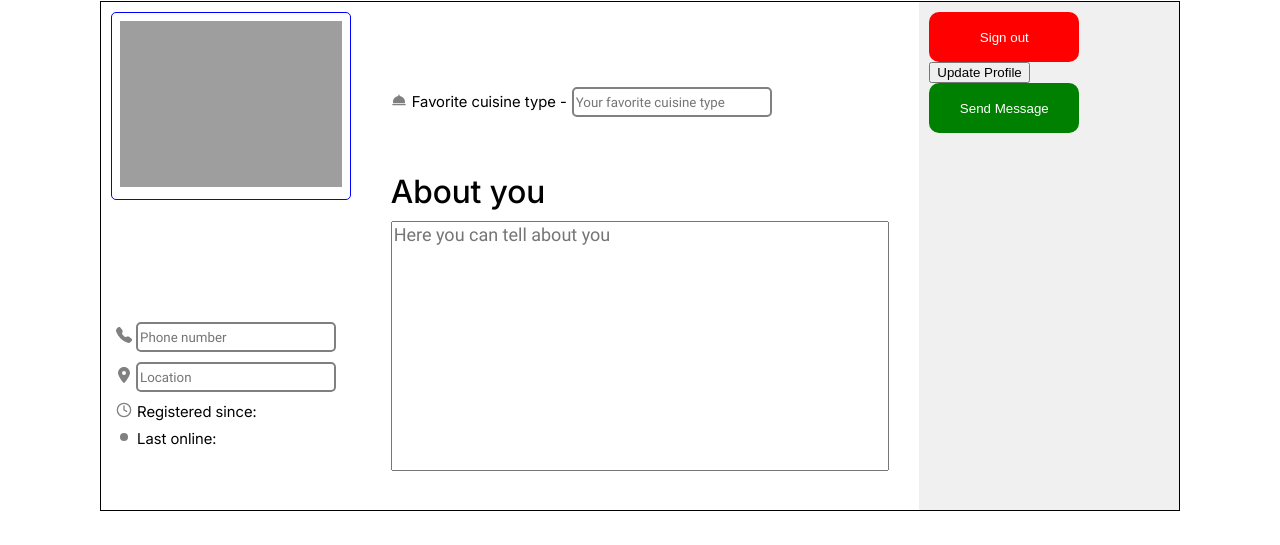
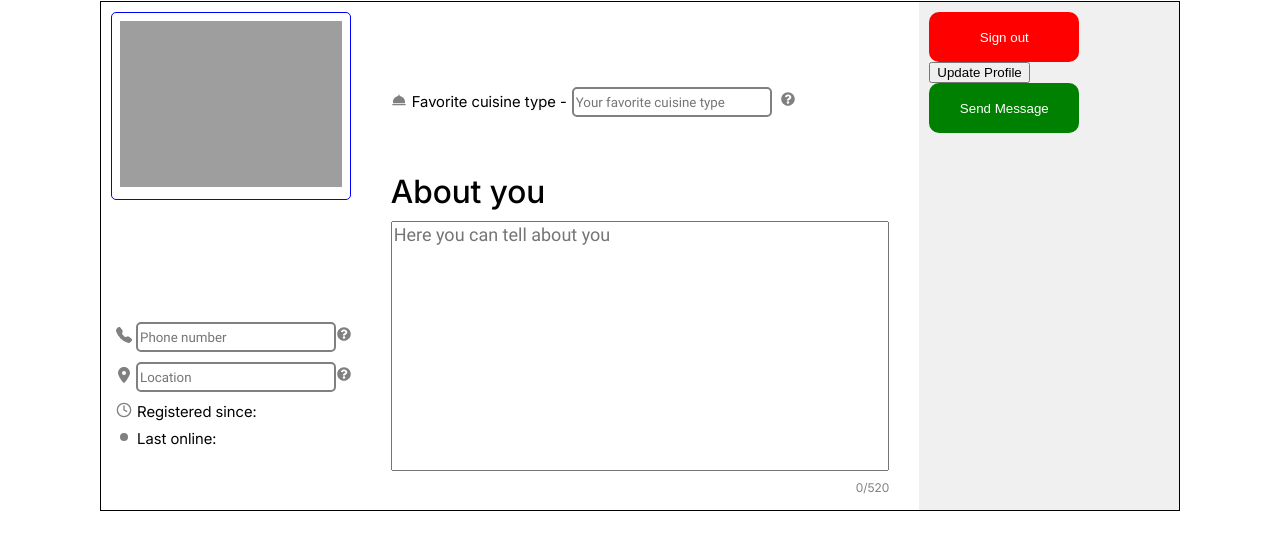
Before and after one commit to jackboys910/Test-Modsen, a React app in the folder frontend/: page /profile in a window 1280 px wide. Shown: the part 249-794 px from the top of the page. Built offline with nearby package versions, Linux system fonts and the light colour scheme; no server answers.

Commit message:
feat: added validation for ProfilePage inputs and added tooltips

```diff
--- a/frontend/src/components/ProfileDescription/index.styled.ts
+++ b/frontend/src/components/ProfileDescription/index.styled.ts
@@ -1,22 +1,12 @@
 import styled from 'styled-components';
+import { FaQuestionCircle } from 'react-icons/fa';
 
 export const ProfileDescriptionWrapper = styled.div`
   width: 50%;
   padding: 25px 10px 25px 10px;
 `;
 
-export const StyledNickname = styled.input`
-  font-family: 'RobotoRegular';
-  color: green;
-  font-size: 30px;
-  width: 30%;
-  height: 50px;
-  display: block;
-  border: none;
-  border-bottom: 1px solid black;
-`;
-
-export const StyledNickkname = styled.h2`
+export const StyledNickname = styled.h2`
   font-family: 'RobotoRegular';
   color: green;
   font-size: 30px;
@@ -27,6 +17,7 @@ export const StyledNickkname = styled.h2`
 `;
 
 export const InfoWrapper = styled.div`
+  position: relative;
   margin-top: 10px;
   display: flex;
   gap: 5px;
@@ -47,6 +38,38 @@ export const StyledInfo = styled.input`
   width: 200px;
 `;
 
+export const QuestionIcon = styled(FaQuestionCircle)`
+  cursor: pointer;
+  position: absolute;
+  right: 19%;
+  top: 5px;
+
+  &:hover {
+    color: #4f4f4f;
+  }
+`;
+
+export const Tooltip = styled.div`
+  font-family: 'InterRegular';
+  position: absolute;
+  top: 90%;
+  left: 68%;
+  width: 120px;
+  height: 60px;
+  background-color: white;
+  border: 1px solid grey;
+  border-radius: 5px;
+  padding: 5px;
+  box-shadow: 0 0 10px rgba(0, 0, 0, 0.1);
+  color: black;
+  font-size: 12px;
+  z-index: 1000;
+  display: flex;
+  align-items: center;
+  justify-content: center;
+  pointer-events: none;
+`;
+
 export const StyledAbout = styled.p`
   font-family: 'InterMedium';
   font-size: 32px;
@@ -62,3 +85,11 @@ export const StyledDescription = styled.textarea`
   resize: none;
   text-align: start;
 `;
+
+export const CharCount = styled.div`
+  font-family: 'InterRegular';
+  font-size: 12px;
+  color: grey;
+  text-align: right;
+  margin-top: 5px;
+`;
--- a/frontend/src/components/ProfileDescription/index.tsx
+++ b/frontend/src/components/ProfileDescription/index.tsx
@@ -1,14 +1,16 @@
-import React from 'react';
+import React, { useState } from 'react';
 import { BiSolidDish } from 'react-icons/bi';
 import {
   ProfileDescriptionWrapper,
   StyledNickname,
-  StyledNickkname,
   InfoWrapper,
   StyledAbout,
   StyledCuisine,
   StyledInfo,
+  QuestionIcon,
+  Tooltip,
   StyledDescription,
+  CharCount,
 } from './index.styled';
 
 interface ProfileDescriptionProps {
@@ -16,19 +18,24 @@ interface ProfileDescriptionProps {
   nickname: string;
   cuisine: string;
   onChange: (field: string, value: string) => void;
+  errors: {
+    cuisine: boolean;
+    description: boolean;
+  };
 }
 
-const ProfileDescription: React.FC<ProfileDescriptionProps> = ({ description, nickname, cuisine, onChange }) => {
+const ProfileDescription: React.FC<ProfileDescriptionProps> = ({ description, nickname, cuisine, onChange, errors }) => {
+  const [showTooltip, setShowTooltip] = useState<{ [key: string]: boolean }>({
+    cuisine: false,
+  });
+
+  const toggleTooltip = (field: string) => {
+    setShowTooltip((prev) => ({ ...prev, [field]: !prev[field] }));
+  };
+
   return (
     <ProfileDescriptionWrapper>
-      {/* <StyledNickname
-        type='text'
-        name='nickname'
-        value={nickname}
-        onChange={(e) => onChange('nickname', e.target.value)}
-        placeholder='Nickname'
-      /> */}
-      <StyledNickkname>{nickname}</StyledNickkname>
+      <StyledNickname>{nickname}</StyledNickname>
       <InfoWrapper>
         <BiSolidDish color='grey' style={{ marginTop: '5px' }} />
         <StyledCuisine>Favorite cuisine type - </StyledCuisine>
@@ -37,7 +44,16 @@ const ProfileDescription: React.FC<ProfileDescriptionProps> = ({ description, ni
           value={cuisine}
           onChange={(e) => onChange('cuisine', e.target.value)}
           placeholder='Your favorite cuisine type'
+          style={{ border: errors.cuisine ? '2px solid red' : undefined }}
         />
+        <QuestionIcon
+          size={14}
+          onMouseEnter={() => setShowTooltip({ ...showTooltip, cuisine: true })}
+          onMouseLeave={() => setShowTooltip({ ...showTooltip, cuisine: false })}
+          onClick={() => toggleTooltip('cuisine')}
+          style={{ color: errors.cuisine ? 'green' : 'grey' }}
+        />
+        {showTooltip.cuisine && <Tooltip>English letters, ',', '.', max 35 characters</Tooltip>}
       </InfoWrapper>
       <StyledAbout>About you</StyledAbout>
       <StyledDescription
@@ -45,7 +61,9 @@ const ProfileDescription: React.FC<ProfileDescriptionProps> = ({ description, ni
         value={description}
         onChange={(e) => onChange('description', e.target.value)}
         placeholder='Here you can tell about you'
+        style={{ border: errors.description || description.length > 520 ? '2px solid red' : undefined }}
       />
+      <CharCount style={{ color: description.length > 520 ? 'red' : 'grey' }}>{description.length}/520</CharCount>
     </ProfileDescriptionWrapper>
   );
 };
--- a/frontend/src/components/ProfileInfo/index.styled.ts
+++ b/frontend/src/components/ProfileInfo/index.styled.ts
@@ -1,4 +1,5 @@
 import styled from 'styled-components';
+import { FaQuestionCircle } from 'react-icons/fa';
 import { COLORS } from '@constants/styles/mainColors';
 
 export const ProfileInfoWrapper = styled.div`
@@ -69,6 +70,38 @@ export const StyledInfoInput = styled.input`
   // }
 `;
 
+export const QuestionIcon = styled(FaQuestionCircle)`
+  cursor: pointer;
+  position: absolute;
+  right: -15px;
+  top: 5px;
+
+  &:hover {
+    color: #4f4f4f;
+  }
+`;
+
+export const Tooltip = styled.div`
+  font-family: 'InterRegular';
+  position: absolute;
+  top: 80%;
+  left: 80%;
+  width: 120px;
+  height: 60px;
+  background-color: white;
+  border: 1px solid grey;
+  border-radius: 5px;
+  padding: 5px;
+  box-shadow: 0 0 10px rgba(0, 0, 0, 0.1);
+  color: black;
+  font-size: 12px;
+  z-index: 1000;
+  display: flex;
+  align-items: center;
+  justify-content: center;
+  pointer-events: none;
+`;
+
 export const StyledTime = styled.p`
   font-family: 'InterRegular';
   font-size: 15px;
--- a/frontend/src/components/ProfileInfo/index.tsx
+++ b/frontend/src/components/ProfileInfo/index.tsx
@@ -1,4 +1,4 @@
-import React, { useRef } from 'react';
+import React, { useState, useRef } from 'react';
 import { FaCamera } from 'react-icons/fa';
 import { BsTelephoneFill } from 'react-icons/bs';
 import { FaLocationDot } from 'react-icons/fa6';
@@ -12,6 +12,8 @@ import {
   AboutWrapper,
   DataWrapper,
   StyledInfoInput,
+  QuestionIcon,
+  Tooltip,
   StyledTime,
 } from './index.styled';
 
@@ -24,6 +26,10 @@ interface ProfileInfoProps {
   onChange: (field: string, value: any) => void;
   onFileChange: (file: File) => void;
   pictureErrorMessage: string | null;
+  errors: {
+    phoneNumber: boolean;
+    location: boolean;
+  };
 }
 
 const ProfileInfo: React.FC<ProfileInfoProps> = ({
@@ -35,8 +41,13 @@ const ProfileInfo: React.FC<ProfileInfoProps> = ({
   onChange,
   onFileChange,
   pictureErrorMessage,
+  errors,
 }) => {
   const fileInputRef = useRef<HTMLInputElement | null>(null);
+  const [showTooltip, setShowTooltip] = useState<{ [key: string]: boolean }>({
+    phoneNumber: false,
+    location: false,
+  });
 
   const handleFileClick = () => {
     fileInputRef.current?.click();
@@ -46,6 +57,10 @@ const ProfileInfo: React.FC<ProfileInfoProps> = ({
     if (e.target.files && e.target.files[0]) {
       onFileChange(e.target.files[0]);
     }
+  };
+
+  const toggleTooltip = (field: string) => {
+    setShowTooltip((prev) => ({ ...prev, [field]: !prev[field] }));
   };
 
   return (
@@ -68,7 +83,16 @@ const ProfileInfo: React.FC<ProfileInfoProps> = ({
             value={phoneNumber}
             onChange={(e) => onChange('phoneNumber', e.target.value)}
             placeholder='Phone number'
+            style={{ border: errors.phoneNumber ? '2px solid red' : undefined }}
           />
+          <QuestionIcon
+            size={14}
+            onMouseEnter={() => setShowTooltip({ ...showTooltip, phoneNumber: true })}
+            onMouseLeave={() => setShowTooltip({ ...showTooltip, phoneNumber: false })}
+            onClick={() => toggleTooltip('phoneNumber')}
+            style={{ color: errors.phoneNumber ? 'green' : 'grey' }}
+          />
+          {showTooltip.phoneNumber && <Tooltip>Only digits, max 15 characters</Tooltip>}
         </DataWrapper>
         <DataWrapper style={{ position: 'relative' }}>
           <FaLocationDot color='grey' style={{ position: 'absolute', top: '5px' }} />
@@ -78,7 +102,16 @@ const ProfileInfo: React.FC<ProfileInfoProps> = ({
             value={location}
             onChange={(e) => onChange('location', e.target.value)}
             placeholder='Location'
+            style={{ border: errors.location ? '2px solid red' : undefined }}
           />
+          <QuestionIcon
+            size={14}
+            onMouseEnter={() => setShowTooltip({ ...showTooltip, location: true })}
+            onMouseLeave={() => setShowTooltip({ ...showTooltip, location: false })}
+            onClick={() => toggleTooltip('location')}
+            style={{ color: errors.location ? 'green' : 'grey' }}
+          />
+          {showTooltip.location && <Tooltip>English letters, numbers, '.', ',', max 50 characters</Tooltip>}
         </DataWrapper>
         <DataWrapper>
           <LuClock4 color='grey' />
--- a/frontend/src/components/PublicProfileDescription/index.tsx
+++ b/frontend/src/components/PublicProfileDescription/index.tsx
@@ -1,6 +1,6 @@
 import React from 'react';
 import { BiSolidDish } from 'react-icons/bi';
-import { ProfileDescriptionWrapper, StyledNickkname, InfoWrapper } from '@components/ProfileDescription/index.styled';
+import { ProfileDescriptionWrapper, StyledNickname, InfoWrapper } from '@components/ProfileDescription/index.styled';
 import { StyledCuisine, StyledAbout, StyledDescription } from './index.styled';
 
 interface IPublicProfileDescriptionProps {
@@ -12,7 +12,7 @@ interface IPublicProfileDescriptionProps {
 const PublicProfileDescription: React.FC<IPublicProfileDescriptionProps> = ({ description, cuisine, nickname }) => {
   return (
     <ProfileDescriptionWrapper>
-      <StyledNickkname>{nickname}</StyledNickkname>
+      <StyledNickname>{nickname}</StyledNickname>
       <InfoWrapper>
         <BiSolidDish color='grey' style={{ marginTop: '5px' }} />
         <StyledCuisine>Favorite cuisine type - {cuisine ? cuisine : 'No information'}</StyledCuisine>
--- a/frontend/src/pages/ProfilePage/index.tsx
+++ b/frontend/src/pages/ProfilePage/index.tsx
@@ -23,6 +23,12 @@ const ProfilePage: React.FC = () => {
   });
   const [newProfilePicture, setNewProfilePicture] = useState<File | null>(null);
   const [pictureErrorMessage, setPictureErrorMessage] = useState<string | null>(null);
+  const [errors, setErrors] = useState({
+    phoneNumber: false,
+    location: false,
+    cuisine: false,
+    description: false,
+  });
   const navigate = useNavigate();
 
   useEffect(() => {
@@ -71,8 +77,26 @@ const ProfilePage: React.FC = () => {
     navigate('/authorization');
   };
 
+  const validateInputs = () => {
+    const phoneNumberValid = profile.phoneNumber === '' || /^[\d+]{1,15}$/.test(profile.phoneNumber);
+    const locationValid = profile.location === '' || /^[a-zA-Z0-9., ]{0,50}$/.test(profile.location);
+    const cuisineValid = profile.cuisine === '' || /^[a-zA-Z, ]{0,35}$/.test(profile.cuisine);
+    const descriptionValid = profile.description.length <= 520;
+
+    setErrors({
+      phoneNumber: !phoneNumberValid,
+      location: !locationValid,
+      cuisine: !cuisineValid,
+      description: !descriptionValid,
+    });
+
+    return phoneNumberValid && locationValid && cuisineValid && descriptionValid;
+  };
+
   const handleProfileUpdate = async (e: React.FormEvent) => {
     e.preventDefault();
+    if (!validateInputs()) return;
+
     try {
       const token = localStorage.getItem('token');
       const formData = new FormData();
@@ -140,12 +164,14 @@ const ProfilePage: React.FC = () => {
               onChange={handleChange}
               onFileChange={handleFileChange}
               pictureErrorMessage={pictureErrorMessage}
+              errors={errors}
             />
             <ProfileDescription
               description={profile.description}
               nickname={profile.nickname}
               cuisine={profile.cuisine}
               onChange={handleChange}
+              errors={errors}
             />
             <ProfileContacts handleSignOut={handleSignOut} onUpdateProfile={handleProfileUpdate} />
           </StyledForm>
```
